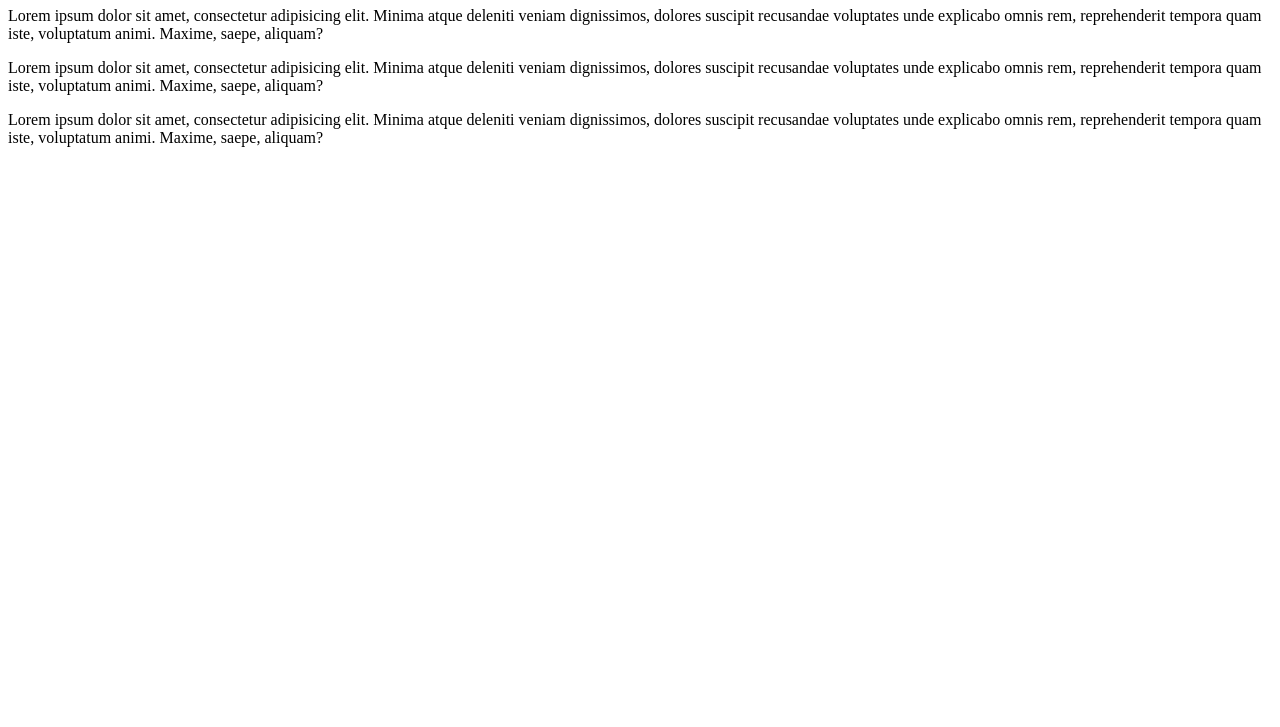
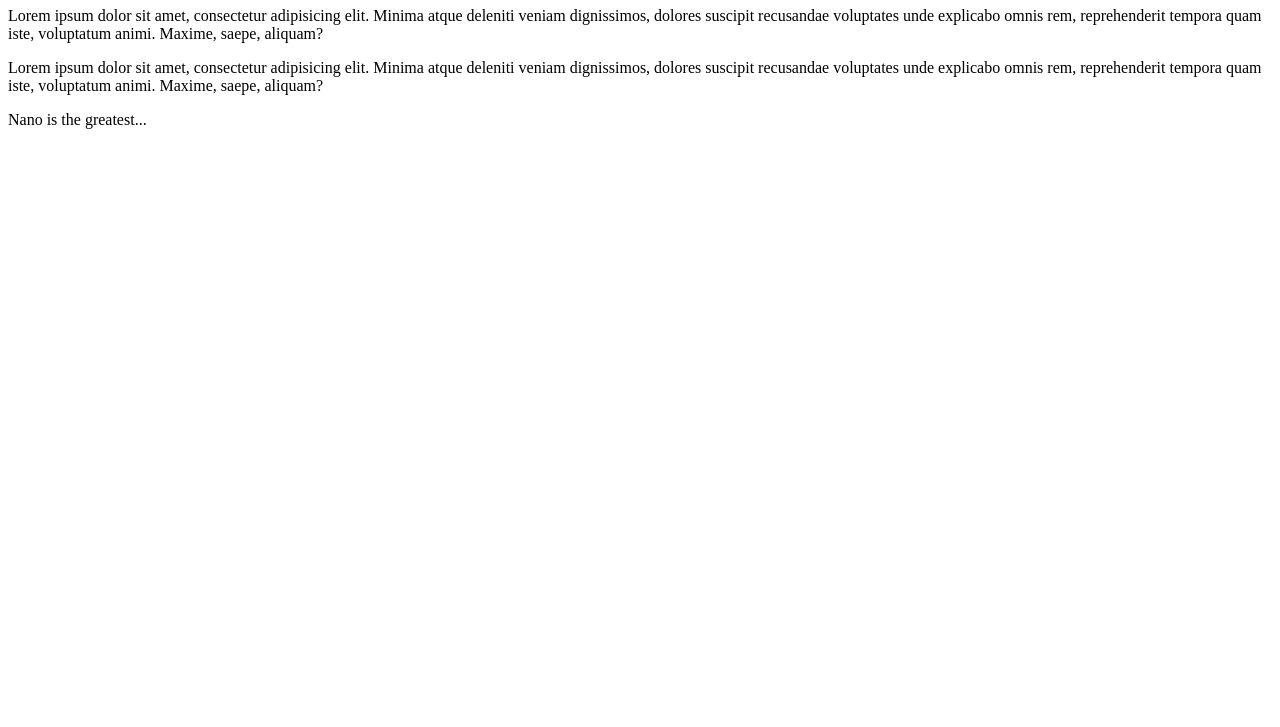
Before and after one commit to andrew-m-higgs/Atom-Test-Repo, a plain HTML site: page index.html in a window 1280 px wide. Shown: the part 73-800 px from the top of the page. Drawn offline with Linux system fonts and the light colour scheme.

Commit message:
Fixed paragraph 3

```diff
--- a/index.html
+++ b/index.html
@@ -10,6 +10,6 @@
   <h1 class="header" id="heading">Fred!</h1>
   <p class="para">Lorem ipsum dolor sit amet, consectetur adipisicing elit. Minima atque deleniti veniam dignissimos, dolores suscipit recusandae voluptates unde explicabo omnis rem, reprehenderit tempora quam iste, voluptatum animi. Maxime, saepe, aliquam?</p>
   <p class="para">Lorem ipsum dolor sit amet, consectetur adipisicing elit. Minima atque deleniti veniam dignissimos, dolores suscipit recusandae voluptates unde explicabo omnis rem, reprehenderit tempora quam iste, voluptatum animi. Maxime, saepe, aliquam?</p>
-  <p class="para">Lorem ipsum dolor sit amet, consectetur adipisicing elit. Minima atque deleniti veniam dignissimos, dolores suscipit recusandae voluptates unde explicabo omnis rem, reprehenderit tempora quam iste, voluptatum animi. Maxime, saepe, aliquam?</p>
+  <p class="para">Nano is the greatest...</p>
 </body>
 </html>
```
